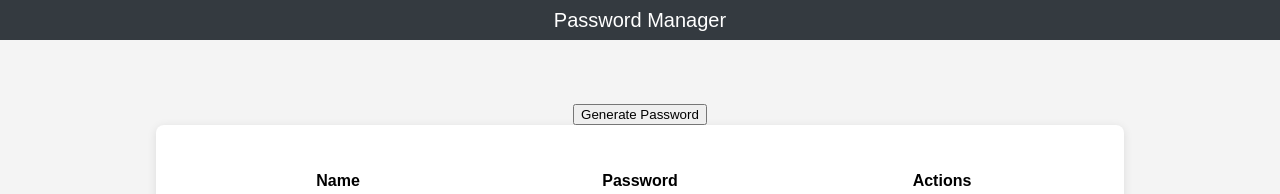
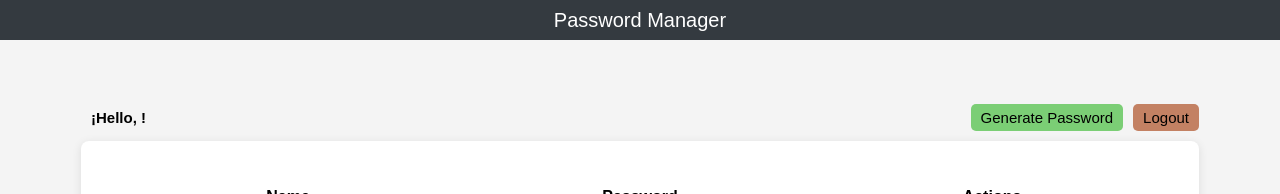
Before and after one commit to EzeSosa/pass-manager-frontend, a React (Vite) app: page / in a window 1280 px wide. Shown: the top 194 px of the page. Built offline with nearby package versions, Linux system fonts and the light colour scheme; no server answers.

Commit message:
feat: logout

```diff
--- a/src/home/Home.css
+++ b/src/home/Home.css
@@ -16,8 +16,48 @@
 .table th,
 .table td {
     text-align: center;
-    width: 200px;
+    width: 250px;
     padding: 15px 50px;
+}
+
+.button-container {
+    display: flex;
+    justify-content: flex-end;
+    gap: 10px;
+}
+
+.str-username {
+    margin-right: auto;
+    font-size: 15px;
+    padding: 5px 10px;
+}
+
+.btn-new-password {
+    background-color: #7bce75;
+    font-size: 15px;
+    padding: 5px 10px;
+    color: #000000;
+    border: black;
+    border-radius: 5px;
+    margin-bottom: 10px;
+}
+
+.btn-new-password:hover {
+    background-color: #5b9856;
+}
+
+.btn-logout {
+    background-color: #c38163;
+    font-size: 15px;
+    padding: 5px 10px;
+    color: #000000;
+    border: black;
+    border-radius: 5px;
+    margin-bottom: 10px;
+}
+
+.btn-logout:hover {
+    background-color: #a66e55;
 }
 
 .btn-update {
--- a/src/home/Home.tsx
+++ b/src/home/Home.tsx
@@ -12,6 +12,7 @@ function Home() {
     const navigate = useNavigate()
 
     const userId = localStorage.getItem('userId')
+    const username = localStorage.getItem('username')
 
     const loadPasswords =  useCallback(async () => {
         const result = await client.get(
@@ -48,9 +49,18 @@ function Home() {
         }
     }
 
+    const handleLogout = () => {
+        localStorage.removeItem('userId')
+        localStorage.removeItem('accessToken')
+    }
+
     return (
         <div className='container'>
-            <button className='btn-new-password' onClick={() => navigate("/savepassword")}>Generate Password</button>
+            <div className='button-container'>
+                <strong className='str-username'>¡Hello, {username}!</strong>
+                <button className='btn-new-password' onClick={() => navigate("/savepassword")}>Generate Password</button>
+                <button className='btn-logout' onClick={handleLogout}>Logout</button>
+            </div>
             <div className='table-container'>
                 <table className="table custom-table">
                     <thead>
```
